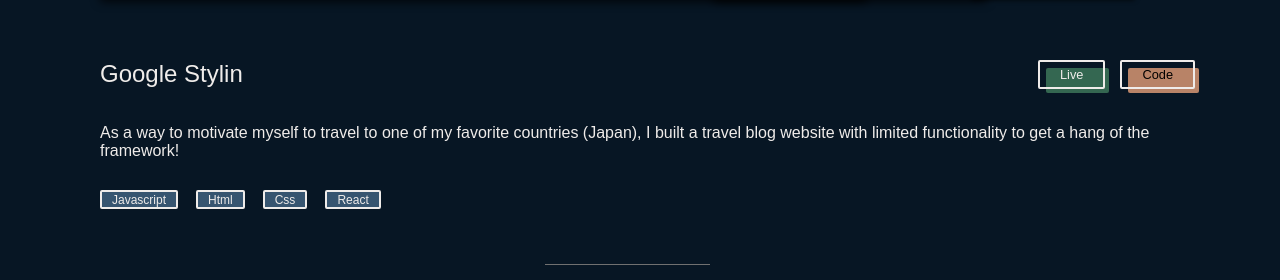
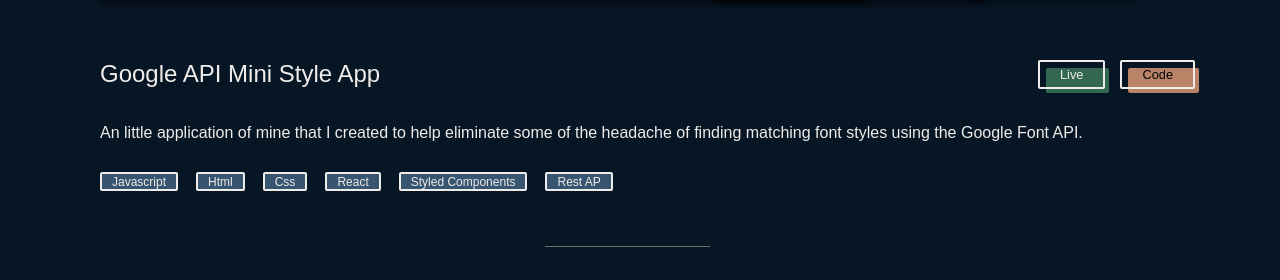
Before and after one commit to ahmedsmrt/Gatsby-Portfolio, a Gatsby site: page / in a window 1280 px wide. Shown: the part 3083-3363 px from the top of the page. Built offline with nearby package versions, Linux system fonts and the light colour scheme; Gatsby itself is replaced by a stand-in of ours.

Commit message:
Project Data

```diff
--- a/src/components/ProjectData.js
+++ b/src/components/ProjectData.js
@@ -3,16 +3,16 @@
 export const ProjectText = [
   {
     id: 1,
-    title: "Google Stylin",
+    title: "Google API Mini Style App",
     description:
-      "As a way to motivate myself to travel to one of my favorite countries (Japan), I built a travel blog website with limited functionality to get a hang of the framework!",
-    languages: ["Javascript", "Html", "Css", "React"],
+      "An little application of mine that I created to help eliminate some of the headache of finding matching font styles using the Google Font API.",
+    languages: ["Javascript", "Html", "Css", "React", "Styled Components", "Rest AP"],
     screenshots: [
       "https://github.com/ahmedsmrt/Gatsby-Portfolio/blob/main/src/images/Image%2017.jpg?raw=true",
       "https://github.com/ahmedsmrt/Gatsby-Portfolio/blob/main/src/images/Image%2016.jpg?raw=true",
       "https://github.com/ahmedsmrt/Gatsby-Portfolio/blob/main/src/images/Image%2018.jpg?raw=true",
     ],
-    links: ['https://github.com/ahmedsmrt/Google-Font-Comparison-App', 'https://sabr-nature-blog.netlify.app/' ]
+    links: ['https://github.com/ahmedsmrt/Google-Font-Comparison-App', 'https://googlecomparison.netlify.app/' ]
   },
   {
     id: 2,
```
